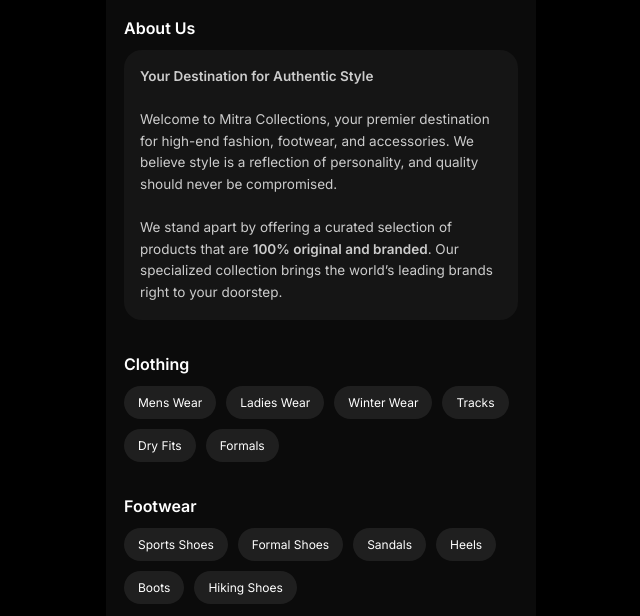
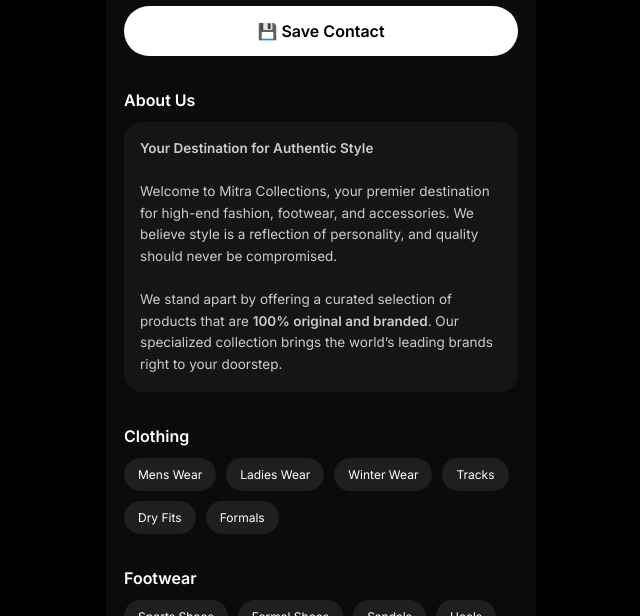
Before and after one commit to imaginarygifts/DigitalVisitingCard_Mitra, a plain HTML site: page index.html in a window 1280 px wide. Shown: the part 484-1100 px from the top of the page, without its empty margins (319-959 px from the left). Drawn offline with Linux system fonts and the light colour scheme.

Commit message:
Update index.html

```diff
--- a/index.html
+++ b/index.html
@@ -187,6 +187,9 @@ body{
   <a class="instagram-btn" href="https://www.instagram.com/mitracollection05" target="_blank">
     <i class="fab fa-instagram"></i> Follow Us on Instagram
   </a>
+<a class="primary-btn" href="mitra-contact.vcf" download>
+  💾 Save Contact
+</a>
 
   <!-- ABOUT -->
   <div class="section">
```
